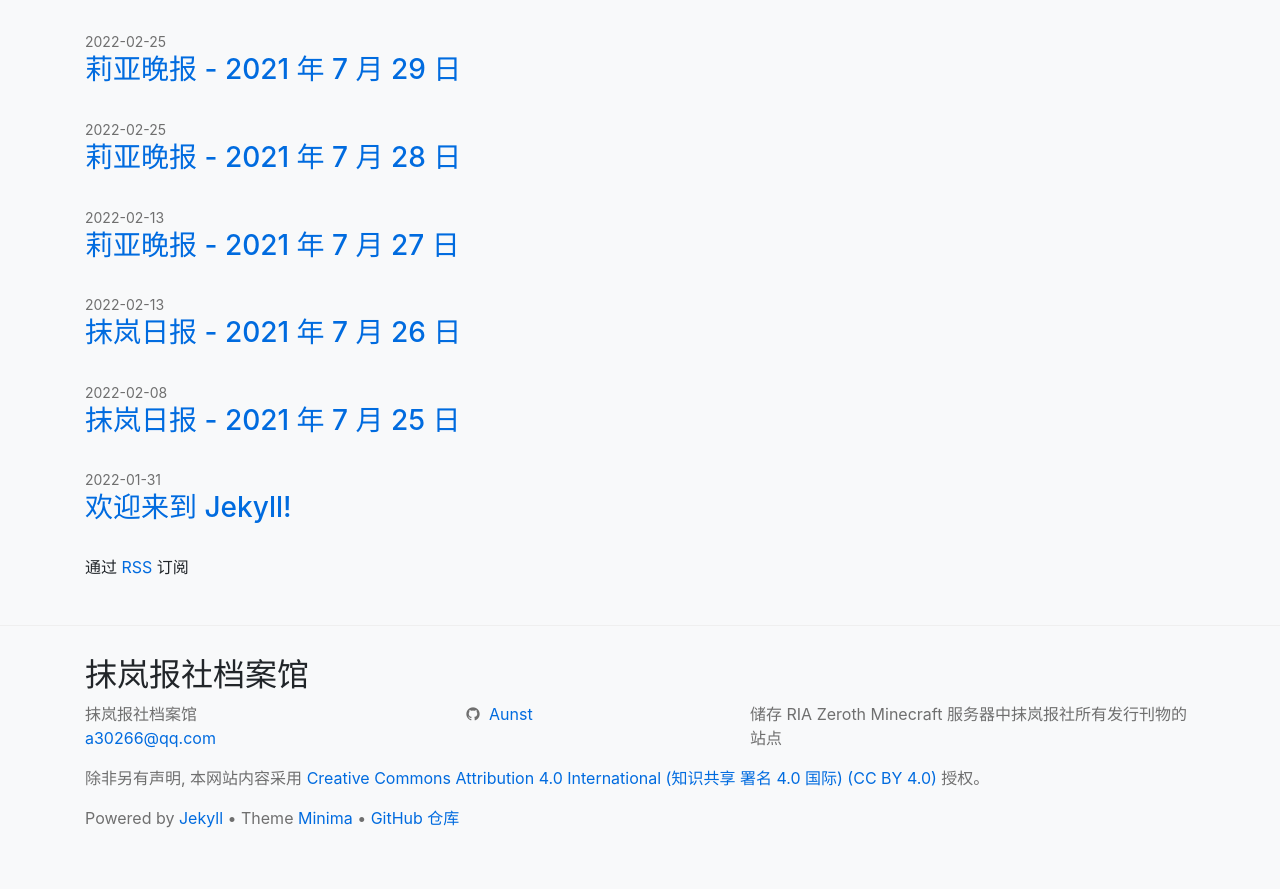
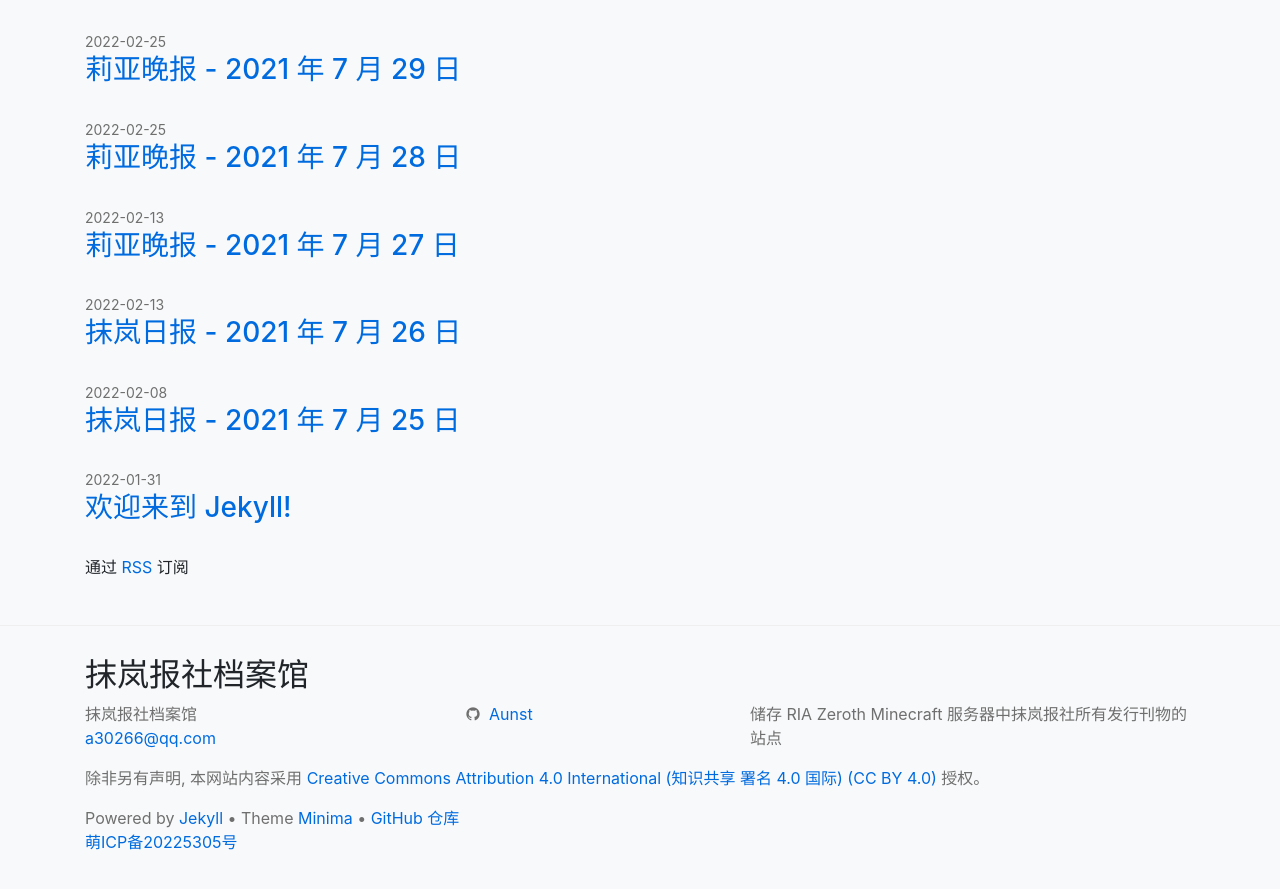
Before and after one commit to Aunst/Matlantic_Newspaper_Office, a Jekyll site: the page built from index.markdown, in a window 1280 px wide and 900 px high, scrolled down 3814 px. Shown: the top 889 px of the window. Built offline with Jekyll 4.4.1, drawn with Linux system fonts in a browser that asks for light colours; nearby versions of some CDN libraries; comment, search, counter and statistics services are not loaded; before the commit the page ends 4674 px from its top, so only the background shows below that.

Commit message:
添加萌备

```diff
--- a/_includes/footer.html
+++ b/_includes/footer.html
@@ -47,6 +47,11 @@
         </div>
       </div>
     </div>
+    <div class="footer-col-container row">
+      <div class="col-md-7 col-lg-12">
+        <p><a href="https://icp.gov.moe/?keyword=20225305" target="_blank">萌ICP备20225305号</a></p>
+      </div>
+    </div>
   </div>
 
 </footer>
```
